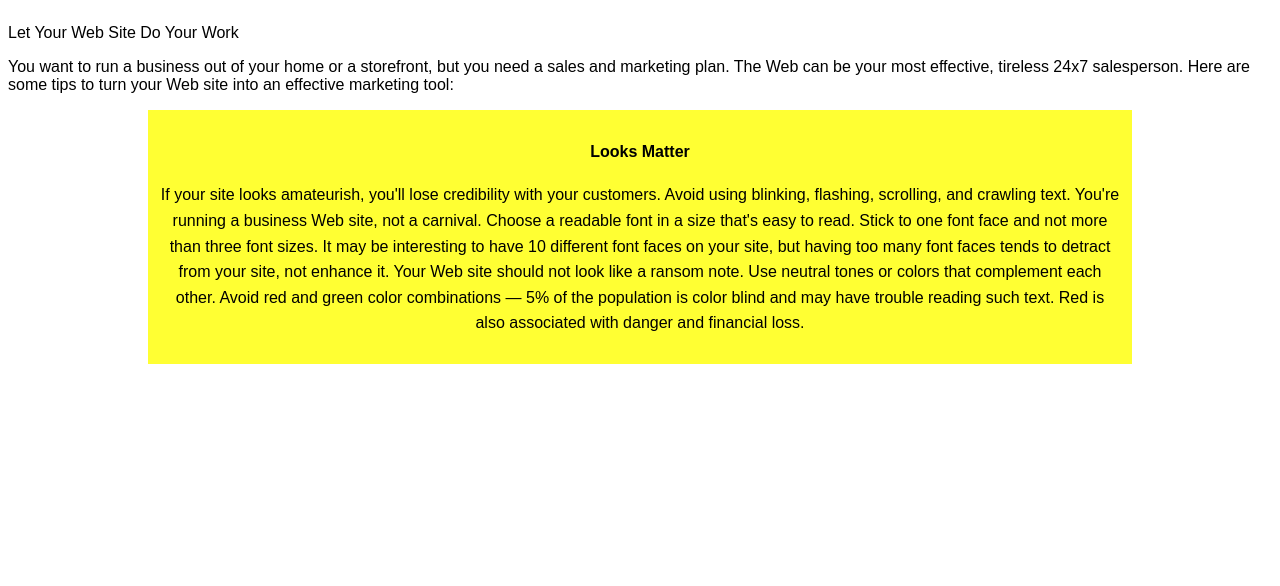
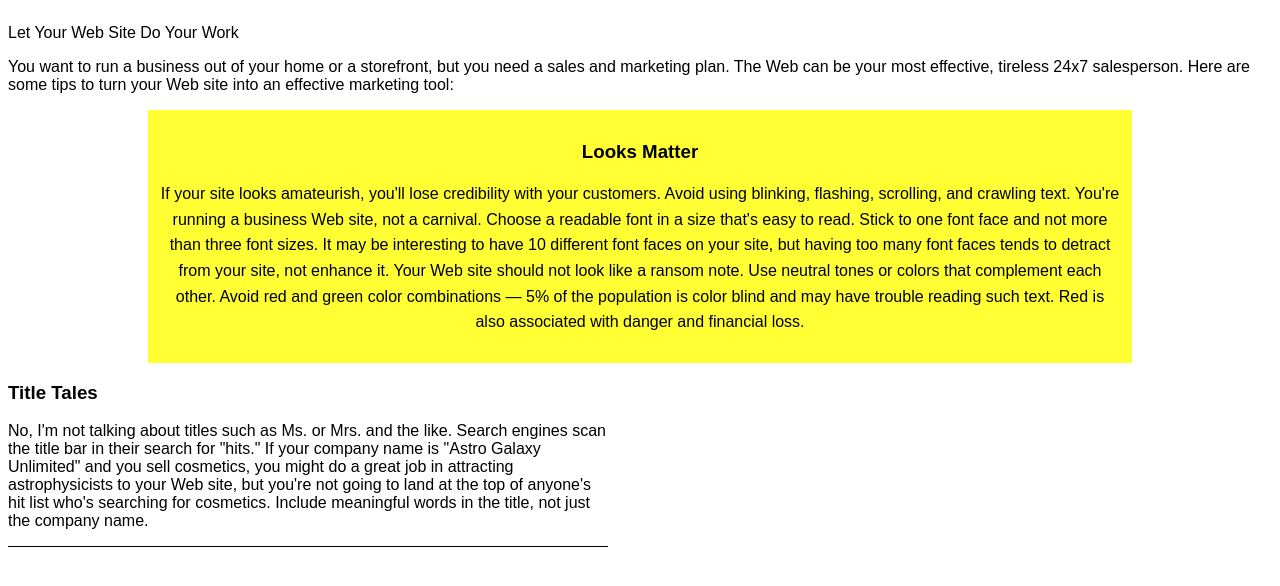
Before and after one commit to Tristan-K17/images, a plain HTML site: page index.html in a window 1280 px wide. Shown: the part 56-642 px from the top of the page. Drawn offline with Linux system fonts and the light colour scheme.

Commit message:
Update index.html

```diff
--- a/index.html
+++ b/index.html
@@ -8,8 +8,15 @@
 		<p> Let Your Web Site Do Your Work</p>
 		<p> You want to run a business out of your home or a storefront, but you need a sales and marketing plan. The Web can be your most effective, tireless 24x7 salesperson. Here are some tips to turn your Web site into an effective marketing tool:</p>
 		<div id="content" class="heading">
-			<h4> Looks Matter </h4>
+			<h3> Looks Matter </h3>
 			<p> If your site looks amateurish, you'll lose credibility with your customers. Avoid using blinking, flashing, scrolling, and crawling text. You're running a business Web site, not a carnival. Choose a readable font in a size that's easy to read. Stick to one font face and not more than three font sizes. It may be interesting to have 10 different font faces on your site, but having too many font faces tends to detract from your site, not enhance it. Your Web site should not look like a ransom note. Use neutral tones or colors that complement each other. Avoid red and green color combinations — 5% of the population is color blind and may have trouble reading such text. Red is also associated with danger and financial loss.
+</p>
+
+		</div>
+		<div id="tales">
+			<h3> Title Tales </h3>
+			<p>
+No, I'm not talking about titles such as Ms. or Mrs. and the like. Search engines scan the title bar in their search for "hits." If your company name is "Astro Galaxy Unlimited" and you sell cosmetics, you might do a great job in attracting astrophysicists to your Web site, but you're not going to land at the top of anyone's hit list who's searching for cosmetics. Include meaningful words in the title, not just the company name.
 </p>
 		</div>
 	</body>
```
